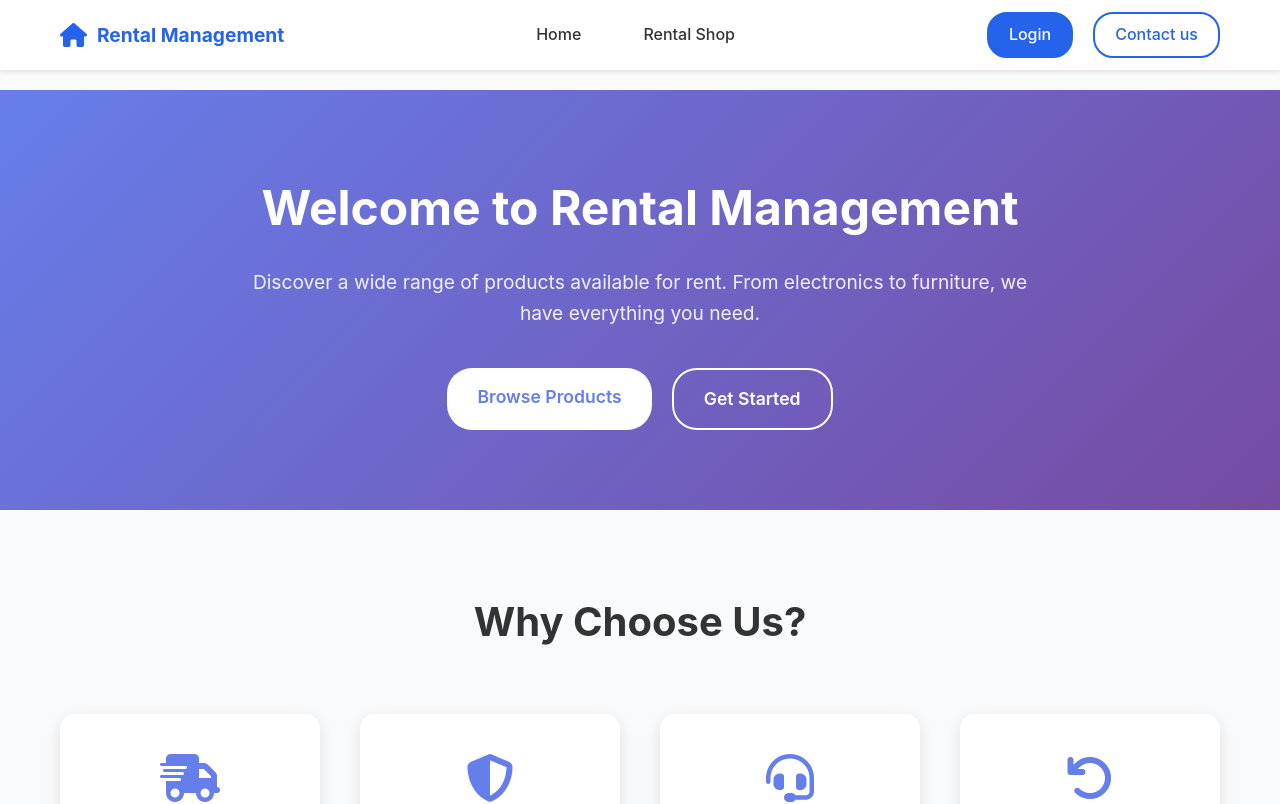
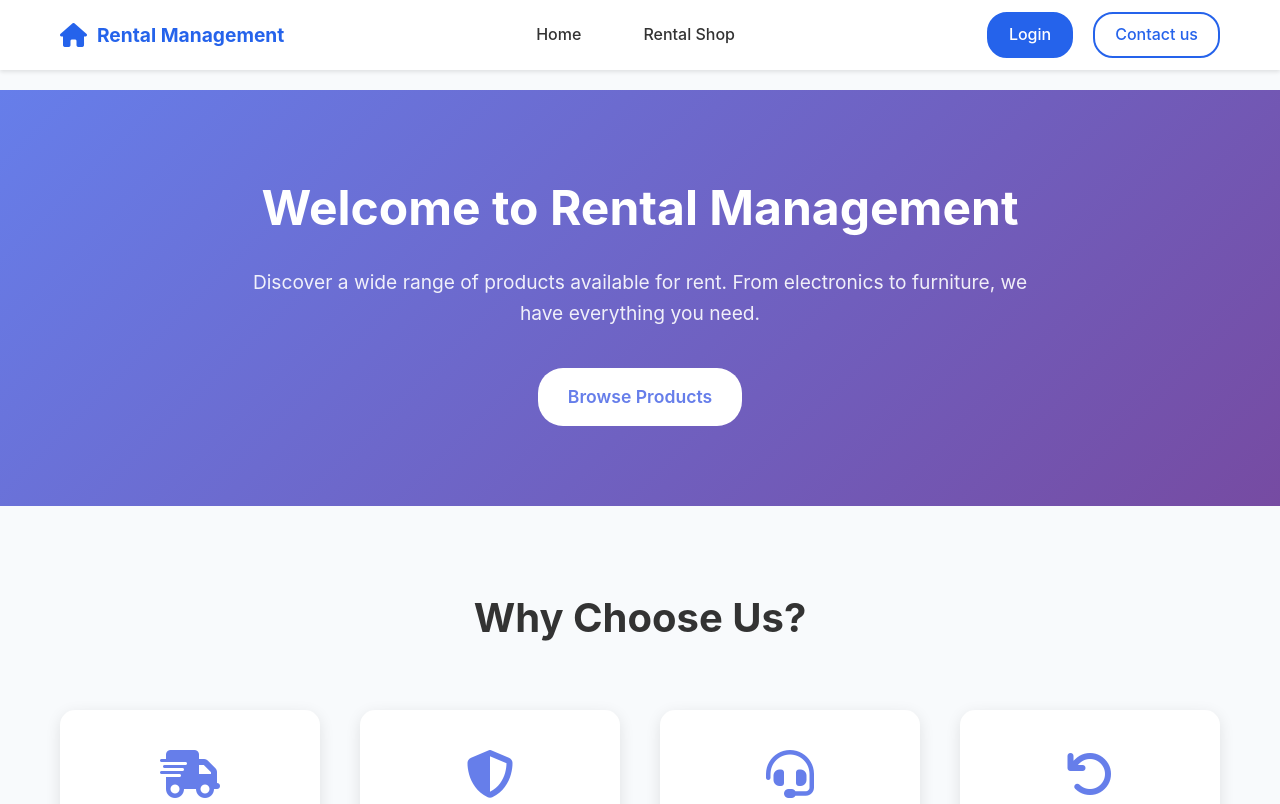
Before and after one commit to vaishnavicode/odoo-hackathon-25-final, a React (Vite) app in the folder frontend/: page / in a window 1280 px wide. Shown: the top 804 px of the page. Built offline with nearby package versions, Linux system fonts and the light colour scheme.

Commit message:
feat : bugfix

```diff
--- a/frontend/src/components/ProductDetailModal.jsx
+++ b/frontend/src/components/ProductDetailModal.jsx
@@ -152,9 +152,9 @@ if (!selectedPrice || !rentalDates.from || !rentalDates.to) {
                   Wishlist
                 </button>
                 <div className="product-description">
-                  <h3>Product descriptions</h3>
+                  <h3>Product description</h3>
+                  <p>({product.product_qty} Available)</p>
                   <p>{product.product_description || 'No description available for this product.'}</p>
-                  <button className="read-more-btn">Read More &gt;</button>
                 </div>
               </div>
               <div className="product-right">
--- a/frontend/src/pages/Home.jsx
+++ b/frontend/src/pages/Home.jsx
@@ -13,9 +13,6 @@ const Home = () => {
           <div className="hero-buttons">
             <Link to={ROUTES.RENTAL_SHOP} className="cta-button primary">
               Browse Products
-            </Link>
-            <Link to={ROUTES.REGISTER} className="cta-button secondary">
-              Get Started
             </Link>
           </div>
         </div>
```
